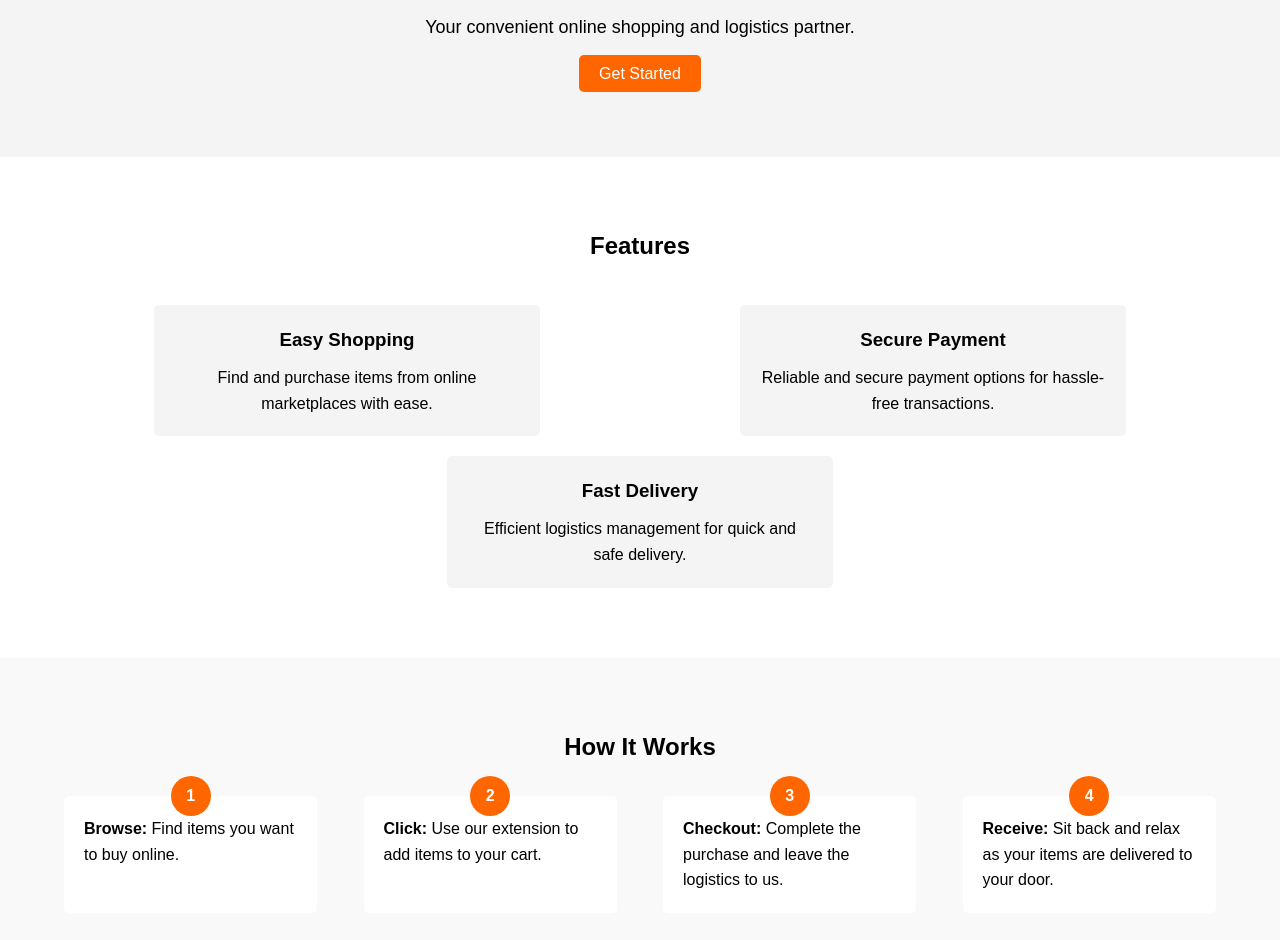
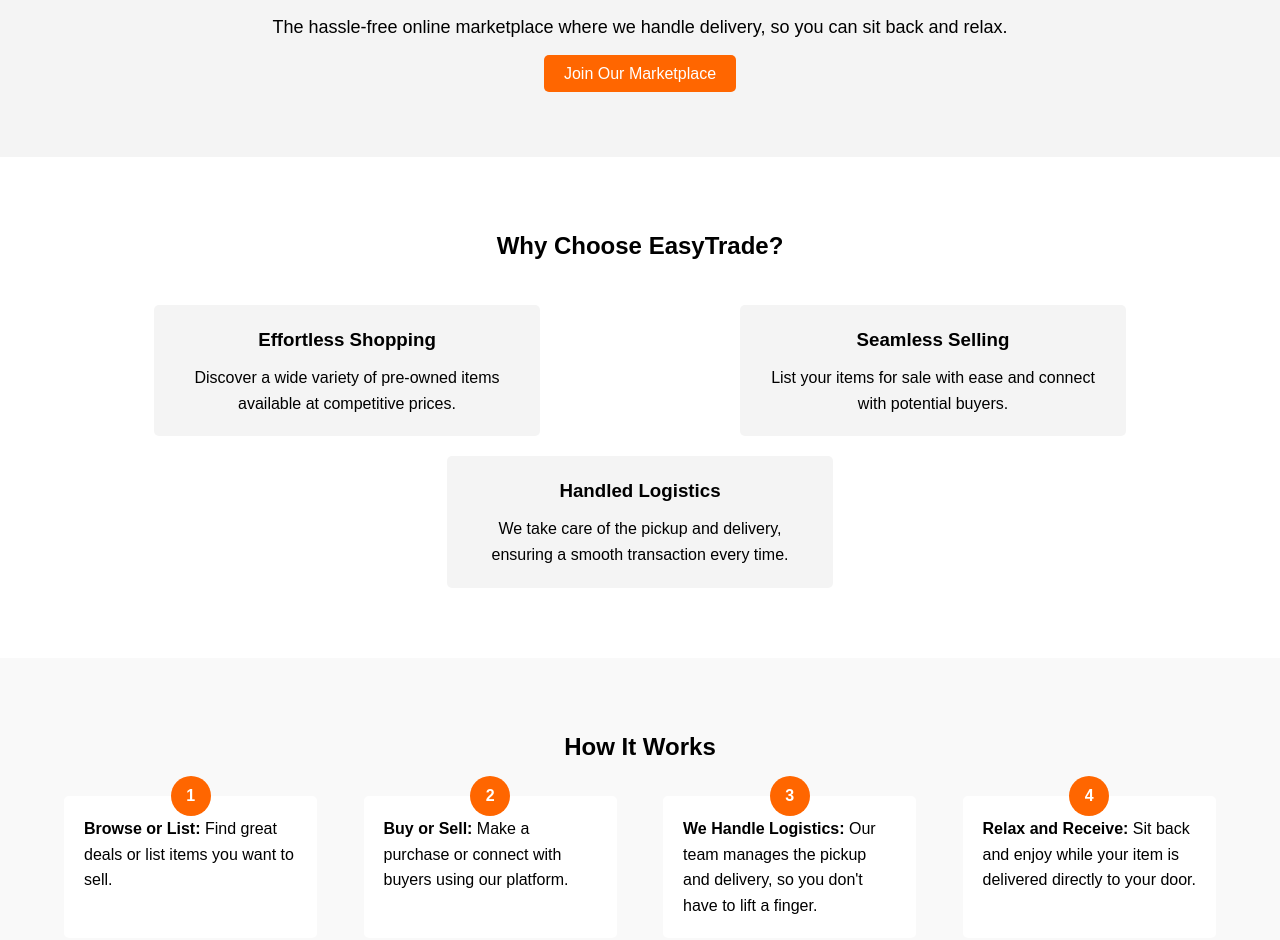
Before and after one commit to ironmaiden59/Logistic_website, a plain HTML site: page index.html in a window 1280 px wide. Shown: the part 279-1219 px from the top of the page. Drawn offline with Linux system fonts and the light colour scheme.

Commit message:
Updated the website to indicate that we handle logistics

```diff
--- a/index.html
+++ b/index.html
@@ -3,7 +3,7 @@
 <head>
     <meta charset="UTF-8">
     <meta name="viewport" content="width=device-width, initial-scale=1.0">
-    <title>Landing Page</title>
+    <title>Marketplace Landing Page</title>
     <link rel="stylesheet" href="styles.css">
 </head>
 <body>
@@ -11,7 +11,7 @@
     <header>
         <div class="container">
             <div class="logo">
-                <h1>Your Logo</h1>
+                <h1>EasyTrade</h1>
             </div>
             <nav>
                 <ul>
@@ -28,28 +28,28 @@
     <!-- Hero Section -->
     <section id="hero">
         <div class="container">
-            <h2>Welcome to EasyBuy</h2>
-            <p>Your convenient online shopping and logistics partner.</p>
-            <a href="#signup" class="btn">Get Started</a>
+            <h2>Welcome to EasyTrade</h2>
+            <p>The hassle-free online marketplace where we handle delivery, so you can sit back and relax.</p>
+            <a href="#signup" class="btn">Join Our Marketplace</a>
         </div>
     </section>
 
     <!-- Features Section -->
     <section id="features">
         <div class="container">
-            <h2>Features</h2>
+            <h2>Why Choose EasyTrade?</h2>
             <div class="features-grid">
                 <div class="feature">
-                    <h3>Easy Shopping</h3>
-                    <p>Find and purchase items from online marketplaces with ease.</p>
+                    <h3>Effortless Shopping</h3>
+                    <p>Discover a wide variety of pre-owned items available at competitive prices.</p>
                 </div>
                 <div class="feature">
-                    <h3>Secure Payment</h3>
-                    <p>Reliable and secure payment options for hassle-free transactions.</p>
+                    <h3>Seamless Selling</h3>
+                    <p>List your items for sale with ease and connect with potential buyers.</p>
                 </div>
                 <div class="feature">
-                    <h3>Fast Delivery</h3>
-                    <p>Efficient logistics management for quick and safe delivery.</p>
+                    <h3>Handled Logistics</h3>
+                    <p>We take care of the pickup and delivery, ensuring a smooth transaction every time.</p>
                 </div>
             </div>
         </div>
@@ -60,23 +60,11 @@
         <div class="container">
             <h2>How It Works</h2>
             <ol>
-                <li><strong>Browse:</strong> Find items you want to buy online.</li>
-                <li><strong>Click:</strong> Use our extension to add items to your cart.</li>
-                <li><strong>Checkout:</strong> Complete the purchase and leave the logistics to us.</li>
-                <li><strong>Receive:</strong> Sit back and relax as your items are delivered to your door.</li>
+                <li><strong>Browse or List:</strong> Find great deals or list items you want to sell.</li>
+                <li><strong>Buy or Sell:</strong> Make a purchase or connect with buyers using our platform.</li>
+                <li><strong>We Handle Logistics:</strong> Our team manages the pickup and delivery, so you don't have to lift a finger.</li>
+                <li><strong>Relax and Receive:</strong> Sit back and enjoy while your item is delivered directly to your door.</li>
             </ol>
-        </div>
-    </section>
-
-    <!-- Testimonials Section -->
-    <section id="testimonials">
-        <div class="container">
-            <h2>What Our Customers Say</h2>
-            <div class="testimonial">
-                <p>"EasyBuy made my online shopping experience so smooth and hassle-free. Highly recommend!"</p>
-                <p>- Customer Name</p>
-            </div>
-            <!-- Add more testimonials as needed -->
         </div>
     </section>
 
@@ -102,8 +90,7 @@
     <!-- Footer -->
     <footer>
         <div class="container">
-            <p>&copy; 2024 EasyBuy. All rights reserved.</p>
-            <!-- Add social media links if needed -->
+            <p>&copy; 2024 EasyTrade. All rights reserved.</p>
         </div>
     </footer>
 
```
